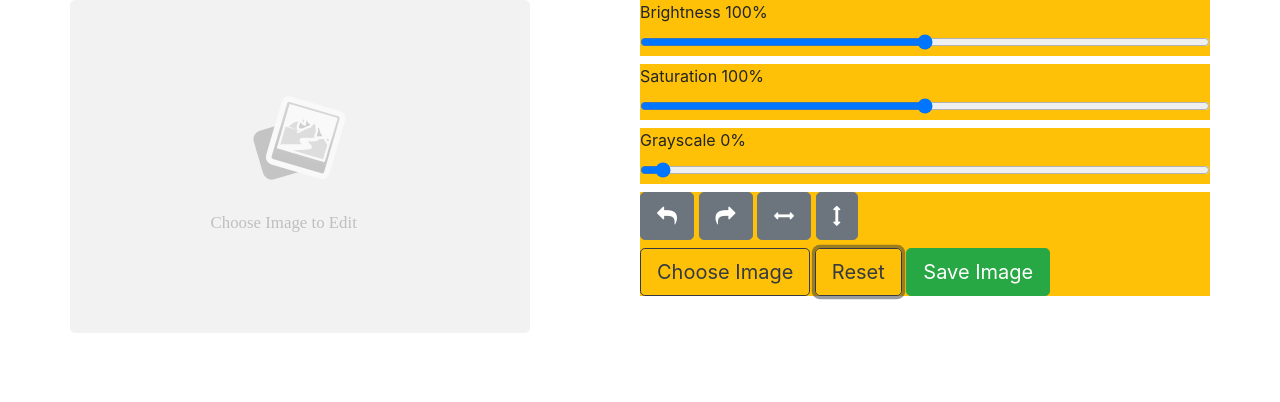
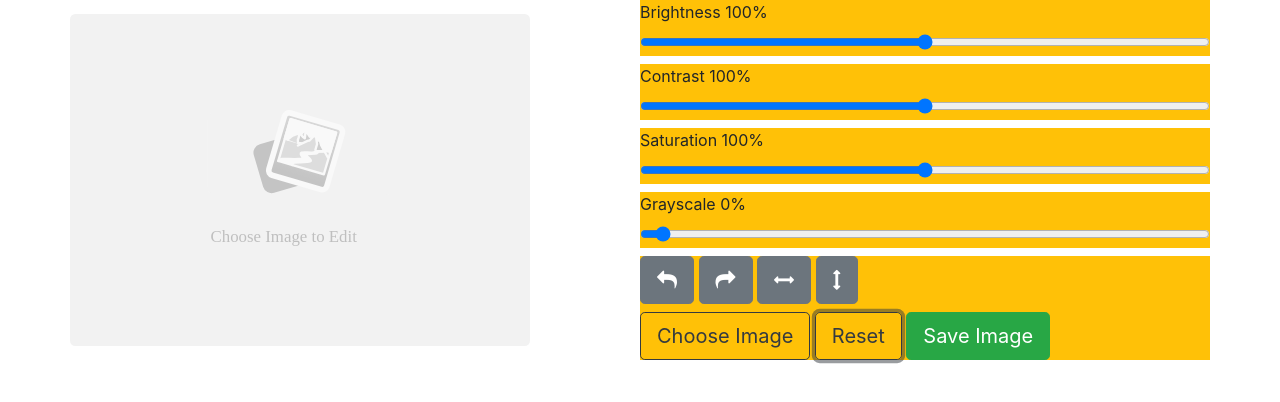
Before and after one commit to JackSzwergold/JavaScript-Image-Editor, a plain HTML site: page index.html in a window 1280 px wide. Both pictures are taken after a click on the button "Reset". Drawn offline with Linux system fonts and the light colour scheme.

Commit message:
Adding a contast control.

```diff
--- a/index.html
+++ b/index.html
@@ -13,7 +13,7 @@
   </head>
   <body>
 
-    <div class="container">
+    <div class="container fluid">
         <div class="row">
 
             <div class="preview_image p-0 m-0 mb-2 col col-6">
@@ -25,6 +25,11 @@
                 <div class="form-group p-0 m-0 mb-2 bg-warning" id="slider_brightness">
                     <label for="formControlBrightness">Brightness <span>100%</span></label><br clear="all" />
                     <input type="range" value="100" min="0" max="200" class="col col-12" id="formControlBrightness">
+                </div>
+
+                <div class="form-group p-0 m-0 mb-2 bg-warning" id="slider_contrast">
+                    <label for="formControlContrast">Contrast <span>100%</span></label><br clear="all" />
+                    <input type="range" value="100" min="0" max="200" class="col col-12" id="formControlContrast">
                 </div>
 
                 <div class="form-group p-0 m-0 mb-2 bg-warning" id="slider_saturation">
--- a/script/script.js
+++ b/script/script.js
@@ -2,10 +2,12 @@
 fileInput = document.querySelector("#file_input");
 
 filterValueBrightness = document.querySelector("#slider_brightness label span");
+filterValueContrast = document.querySelector("#slider_contrast label span");
 filterValueSaturation = document.querySelector("#slider_saturation label span");
 filterValueGrayscale = document.querySelector("#slider_grayscale label span");
 
 filterSliderBrightness = document.querySelector("#slider_brightness input");
+filterSliderContrast = document.querySelector("#slider_contrast input");
 filterSliderSaturation = document.querySelector("#slider_saturation input");
 filterSliderGrayscale = document.querySelector("#slider_grayscale input");
 
@@ -40,15 +42,18 @@ const loadImage = () => {
 
 const applyFilter = () => {
     previewImage.style.transform = `rotate(${rotate}deg) scale(${flipHorizontal}, ${flipVertical})`;
-    previewImage.style.filter = `brightness(${brightness}%) saturate(${saturation}%) grayscale(${grayscale}%)`;
+    previewImage.style.filter = `brightness(${brightness}%) contrast(${contrast}%) saturate(${saturation}%) grayscale(${grayscale}%)`;
 }
 
 const updateFilter = () => {
+
     filterValueBrightness.innerText = `${filterSliderBrightness.value}%`;
+    filterValueContrast.innerText = `${filterSliderContrast.value}%`;
     filterValueSaturation.innerText = `${filterSliderSaturation.value}%`;
     filterValueGrayscale.innerText = `${filterSliderGrayscale.value}%`;
 
     brightness = filterSliderBrightness.value;
+    contrast = filterSliderContrast.value;
     saturation = filterSliderSaturation.value;
     grayscale = filterSliderGrayscale.value;
 
@@ -77,8 +82,12 @@ rotateOptions.forEach(option => {
 });
 
 const resetFilter = () => {
+
     filterValueBrightness.innerText = `100%`;
     brightness = filterSliderBrightness.value = 100;
+
+    filterValueContrast.innerText = `100%`;
+    contrast = filterSliderContrast.value = 100;
 
     filterValueSaturation.innerText = `100%`;
     saturation = filterSliderSaturation.value = 100;
@@ -110,7 +119,7 @@ const saveImage = () => {
         canvas.height = previewImage.naturalHeight * resize_factor;
     }
 
-    ctx.filter = `brightness(${brightness}%) saturate(${saturation}%) grayscale(${grayscale}%)`;
+    ctx.filter = `brightness(${brightness}%) contrast(${contrast}%) saturate(${saturation}%) grayscale(${grayscale}%)`;
     ctx.translate(canvas.width / 2, canvas.height / 2);
     if (rotate !== 0) {
         ctx.rotate(rotate * Math.PI / 180);
@@ -130,6 +139,7 @@ const saveImage = () => {
 }
 
 filterSliderBrightness.addEventListener("input", updateFilter);
+filterSliderContrast.addEventListener("input", updateFilter);
 filterSliderSaturation.addEventListener("input", updateFilter);
 filterSliderGrayscale.addEventListener("input", updateFilter);
 
```
